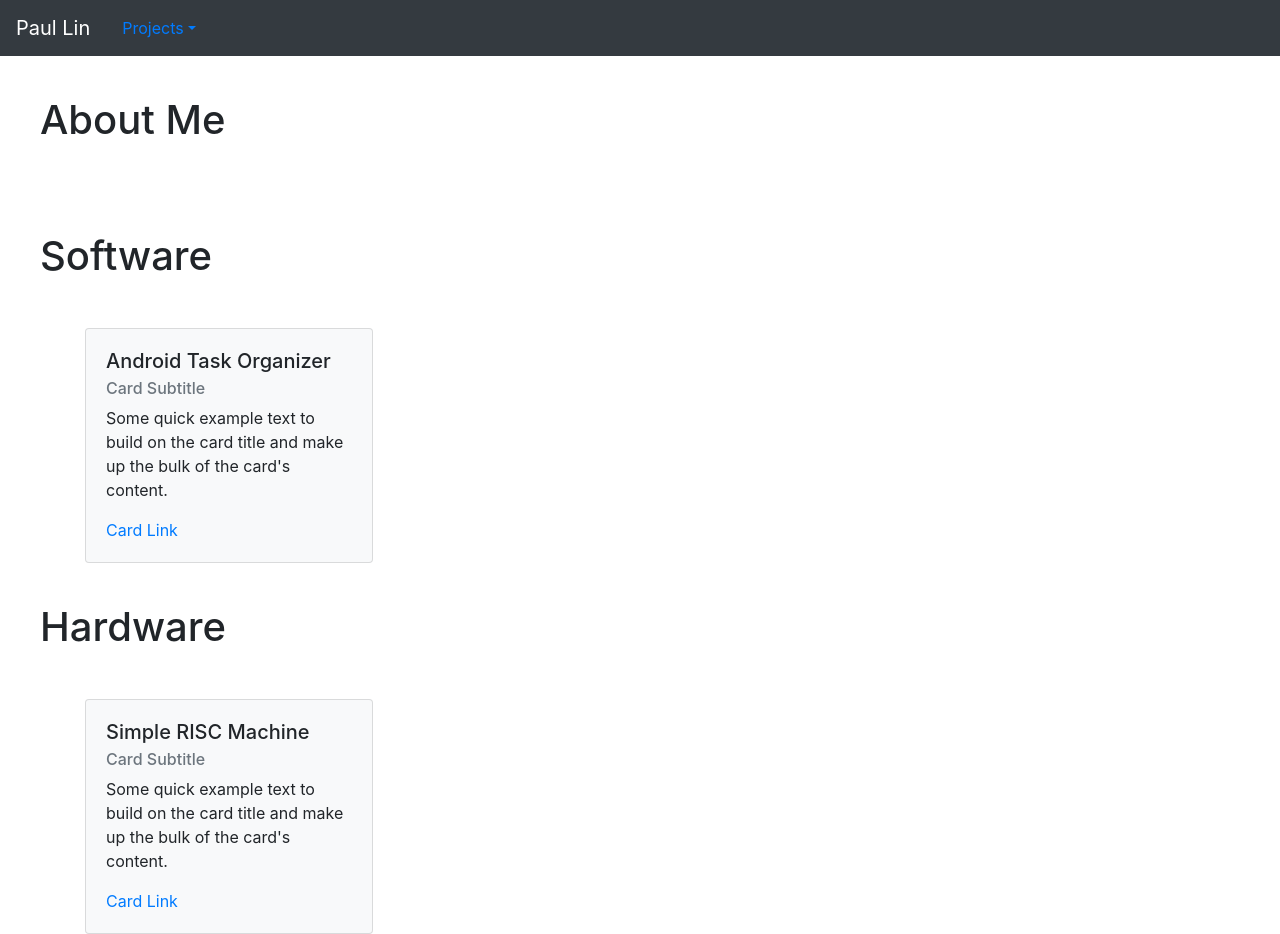
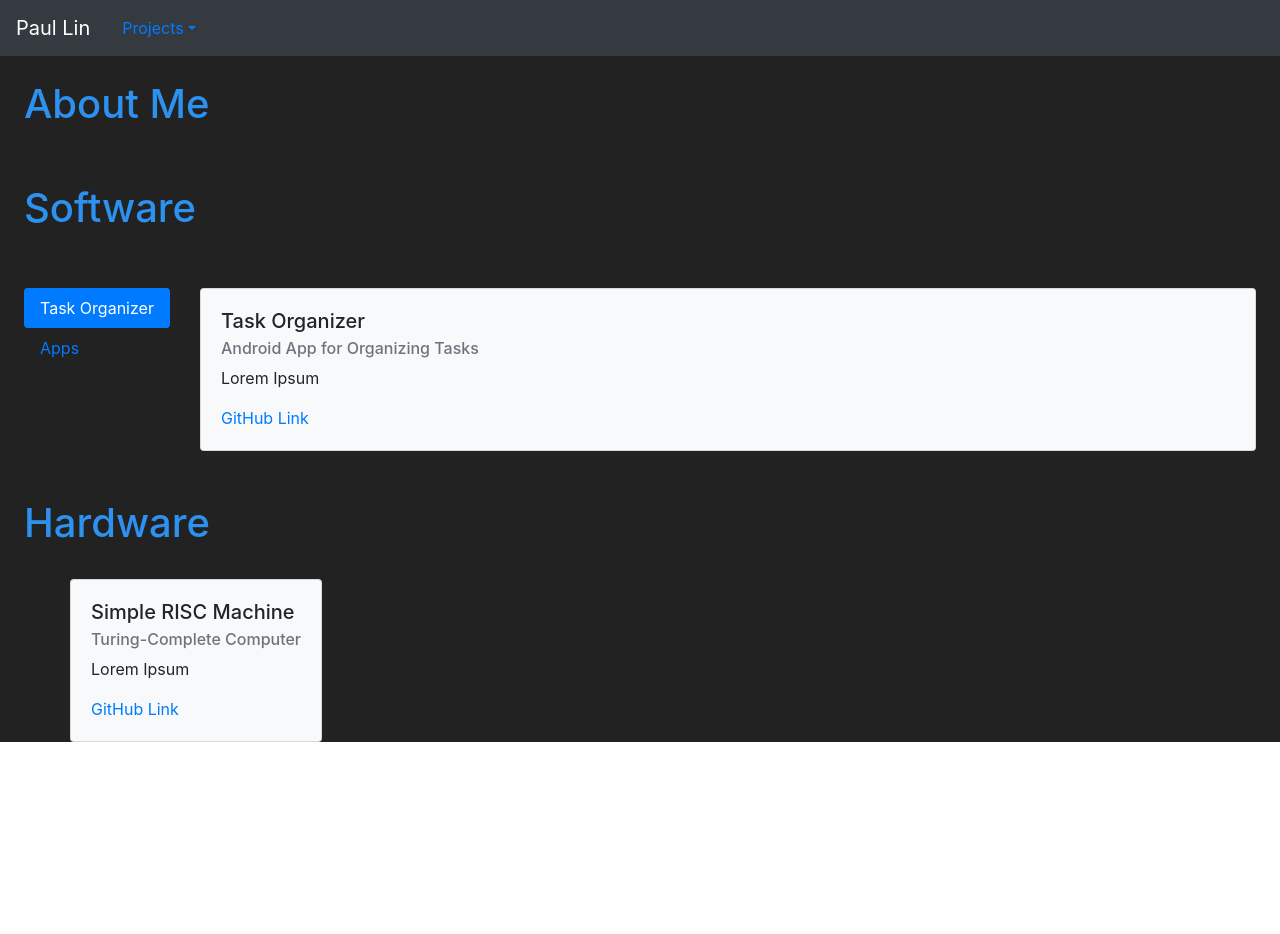
Before and after one commit to paullin03/paullin03.github.io, a React (Create React App) app: page / in a window 1280 px wide. After the commit the page ends 800 px from the top, so only its background shows below. Built offline with nearby package versions, Linux system fonts and the light colour scheme.

Commit message:
Added Tabs and fixed colour scheme

```diff
--- a/package.json
+++ b/package.json
@@ -2,7 +2,9 @@
   "name": "website",
   "version": "0.1.0",
   "private": true,
+  "homepage": "https://paullin03.github.io/",
   "dependencies": {
+    "gh-pages": "^2.0.1",
     "react": "^16.8.6",
     "react-bootstrap": "^1.0.0-beta.8",
     "react-dom": "^16.8.6",
@@ -10,6 +12,8 @@
   },
   "scripts": {
     "start": "react-scripts start",
+    "predeploy": "yarn run build",
+    "deploy": "gh-pages -d build",
     "build": "react-scripts build",
     "test": "react-scripts test",
     "eject": "react-scripts eject"
--- a/src/App.css
+++ b/src/App.css
@@ -1,3 +1,4 @@
 h1{
-  padding: 1em;
+  color:rgb(45, 145, 240);
+  padding:1.5rem;
 }
--- a/src/App.js
+++ b/src/App.js
@@ -1,60 +1,92 @@
 import React, { Component } from 'react';
 import NavDropdown from 'react-bootstrap/NavDropdown';
 import Navbar from 'react-bootstrap/Navbar';
+import Nav from 'react-bootstrap/Nav';
 import Card from 'react-bootstrap/Card';
 import Container from 'react-bootstrap/Container';
+import Row from 'react-bootstrap/Row';
+import Col from 'react-bootstrap/Col';
+import Tab from 'react-bootstrap/Tab';
 import './App.css';
 
 class App extends Component {
   render() {
     return (
-      <div>
-        <Navbar bg="dark" expand="lg" variant="dark">
-          <Navbar.Brand>
+      <div style={{background: "#222222"}}>
+        <Navbar bg="dark" expand="lg" variant="dark" id="NavigationBar">
+          <Navbar.Brand href="#AboutMe">
             Paul Lin
           </Navbar.Brand>
           <NavDropdown title="Projects">
-            <NavDropdown.Item href="#softwareHeading">
+            <NavDropdown.Item href="#Software">
               Software
             </NavDropdown.Item>
-            <NavDropdown.Item href="#hardwareHeading">
+            <NavDropdown.Item href="#Hardware">
               Hardware
             </NavDropdown.Item>
           </NavDropdown>
         </Navbar>
-        <h1 id="aboutMeHeading">About Me</h1>
-        <h1 id="softwareHeading">Software</h1>
+        <h1 id="AboutMe">About Me</h1>
         <Container>
-          <Card style={{width: '18rem'}} bg="light">
-            <Card.Body>
-              <Card.Title>Android Task Organizer</Card.Title>
-              <Card.Subtitle className="mb-2 text-muted">Card Subtitle</Card.Subtitle>
-              <Card.Text>
-                Some quick example text to build on the card title and make up the bulk of
-                the card's content.
-              </Card.Text>
-              <Card.Link href="#">Card Link</Card.Link>
-            </Card.Body>
-          </Card>
         </Container>
-        <h1 id="hardwareHeading">Hardware</h1>
         <Container>
-          <Card style={{width: '18rem'}} bg="light">
-            <Card.Body>
-              <Card.Title>Simple RISC Machine</Card.Title>
-              <Card.Subtitle className="mb-2 text-muted">Card Subtitle</Card.Subtitle>
-              <Card.Text>
-                Some quick example text to build on the card title and make up the bulk of
-                the card's content.
-              </Card.Text>
-              <Card.Link href="#">Card Link</Card.Link>
-            </Card.Body>
-          </Card>
+        </Container>
+
+        <h1 id="Software">Software</h1>
+        <div style={{padding:"1.5rem"}}>
+          <Tab.Container id="SoftwareProjects" defaultActiveKey="taskOrganizer">
+            <Row>
+              <Col md="auto">
+                <Nav variant="pills" className="flex-column">
+                  <Nav.Item>
+                    <Nav.Link eventKey="taskOrganizer">Task Organizer</Nav.Link>
+                  </Nav.Item>
+                  <Nav.Item>
+                    <Nav.Link eventKey="apps">Apps</Nav.Link>
+                  </Nav.Item>
+                </Nav>
+              </Col>
+              <Col>
+                <Tab.Content>
+                  <Tab.Pane eventKey="taskOrganizer">
+                    {this.generateCard("Task Organizer", "Android App for Organizing Tasks", "Lorem Ipsum", "https://github.com/paullin03/TaskOrganizer")}
+                  </Tab.Pane>
+                  <Tab.Pane eventKey="apps">
+                    {this.generateCard("apps", "apps", "Lorem Ipsum", "#AboutMe")}
+                  </Tab.Pane>
+                </Tab.Content>
+              </Col>
+            </Row>
+          </Tab.Container>
+        </div>
+
+        <h1 id="Hardware">Hardware</h1>
+
+        <Container>
+          <Row>
+            {this.generateCard("Simple RISC Machine", "Turing-Complete Computer", "Lorem Ipsum", "#AboutMe")}
+          </Row>
         </Container>
       </div>
 
     );
   }
+
+
+  generateCard(title, subtitle, text, href) {
+    return(
+      <Card bg="light">
+        <Card.Body>
+          <Card.Title>{title}</Card.Title>
+          <Card.Subtitle className="mb-2 text-muted">{subtitle}</Card.Subtitle>
+          <Card.Text>
+            {text}
+          </Card.Text>
+          <Card.Link href={href} target="_blank">GitHub Link</Card.Link>
+        </Card.Body>
+      </Card>
+    );
+  }
 }
 
 export default App;
```
Also changed, not shown: 1 other file (tests, documents, lock files or other folders).
